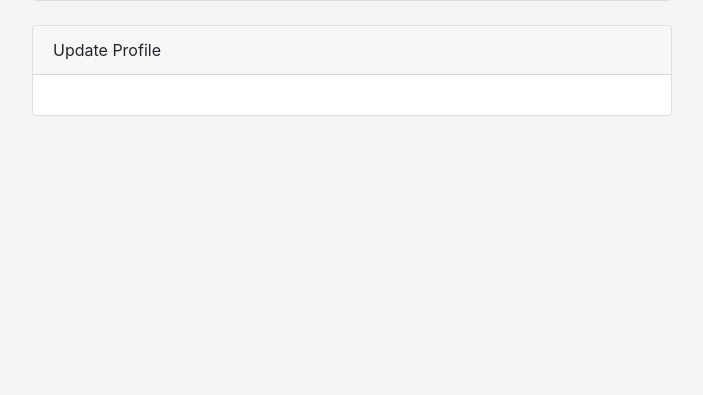
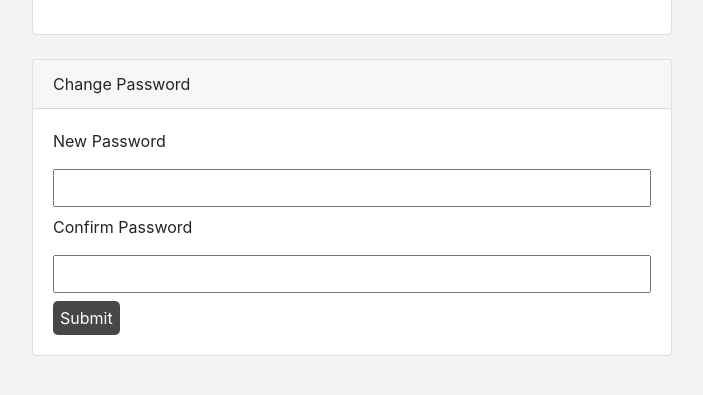
Before and after one commit to aymanbouka/velox, a Flask app: page /dashboard in a window 1280 px wide. Shown: the part 280-675 px from the top of the page, without its empty margins (352-1055 px from the left). Run offline with Flask 3, Linux system fonts and the light colour scheme; some libraries are stand-ins or nearby versions.

Commit message:
added back button and form for change password

```diff
--- a/forms.py
+++ b/forms.py
@@ -62,3 +62,17 @@ class CommentForm(FlaskForm):
     comment = TextAreaField('Comment',validators=[Length(min=1)])
 
     submit = SubmitField('Add Comment')
+
+class PasswordForm(FlaskForm):
+    class Meta:
+        csrf = False
+
+    password = PasswordField('New Password', [
+        DataRequired(message="Please enter a new password."),
+        EqualTo('confirmPassword', message='Passwords must match')
+    ])
+
+    confirmPassword = PasswordField('Confirm Password', validators=[
+        Length(min=6, max=10)
+    ])
+    submit = SubmitField('Submit')
--- a/main.py
+++ b/main.py
@@ -5,6 +5,7 @@ from flask import Flask  # Flask is the web app that we will customize
 from flask import render_template
 from flask import request, session
 from flask import redirect, url_for
+from flask import flash
 from database import db
 from model import Todo as Todo
 from model import Project as Project
@@ -12,7 +13,7 @@ from model import User as User
 from model import Comment as Comment
 from flask_sqlalchemy import SQLAlchemy
 from flask_socketio import SocketIO, send, emit
-from forms import RegisterForm, LoginForm, CommentForm
+from forms import RegisterForm, LoginForm, CommentForm, PasswordForm
 import bcrypt
 
 
@@ -213,9 +214,12 @@ def new_comment(project_id):
         return redirect(url_for('login'))
 
 
-@app.route('/dashboard')
+@app.route('/dashboard', methods=["GET", "POST"])
 def dashboard():
-    return render_template('profile.html')
+    password_form = PasswordForm()
+
+
+    return render_template('profile.html', form=password_form)
 
 app.run(host=os.getenv('IP', '127.0.0.1'), port=int(os.getenv('PORT', 5000)), debug=True)
 
--- a/static/dashboard.css
+++ b/static/dashboard.css
@@ -7,3 +7,59 @@ body {
 .card {
   width: 80vh;
 }
+
+.back_button {
+  position: relative;
+  right: 31rem;
+  bottom: 2rem;
+}
+
+a {
+  text-decoration: none;
+  color: black;
+}
+
+a:link {
+  text-decoration: none;
+}
+
+a:visited {
+  text-decoration: none;
+}
+
+a:hover {
+  text-decoration: none;
+}
+
+a:active {
+  text-decoration: none;
+}
+
+input[type='password'] {
+  width: 100%;
+  padding: 5px 10px;
+
+  margin: 8px 0;
+  box-sizing: border-box;
+}
+
+input[type='password']:focus {
+  border: 3px solid #555;
+}
+
+#submit {
+  background-color: #484646;
+  border: none;
+  color: white;
+  border-radius: 5px;
+  padding: 5px 7px;
+  text-align: center;
+  text-decoration: none;
+  cursor: pointer;
+  transition-duration: 0.4s;
+}
+
+#submit:hover {
+  background-color: rgb(45, 45, 45);
+  color: white;
+}
--- a/templates/profile.html
+++ b/templates/profile.html
@@ -5,6 +5,9 @@
         <meta charset="UTF-8">
         <meta http-equiv="X-UA-Compatible" content="IE=edge">
         <meta name="viewport" content="width=device-width, initial-scale=1.0">
+        <link rel="stylesheet" href="https://cdnjs.cloudflare.com/ajax/libs/font-awesome/6.2.0/css/all.min.css"
+            integrity="sha512-xh6O/CkQoPOWDdYTDqeRdPCVd1SpvCA9XXcUnZS2FmJNp1coAFzvtCN9BmamE+4aHK8yyUHUSCcJHgXloTyT2A=="
+            crossorigin="anonymous" referrerpolicy="no-referrer" />
         <link rel="stylesheet" href="https://cdn.jsdelivr.net/npm/bootstrap@4.0.0/dist/css/bootstrap.min.css"
             integrity="sha384-Gn5384xqQ1aoWXA+058RXPxPg6fy4IWvTNh0E263XmFcJlSAwiGgFAW/dAiS6JXm" crossorigin="anonymous">
         <script src="//maxcdn.bootstrapcdn.com/bootstrap/4.1.1/js/bootstrap.min.js"></script>
@@ -14,6 +17,9 @@
     </head>
 
     <body>
+        <a class="back_button" a href="{{ url_for('main') }}">
+            <i class="fa-solid fa-arrow-left fa-2x"></i>
+        </a>
         <h2>Dashboard</h2>
         <br />
 
@@ -47,15 +53,36 @@
         </div>
         <div class="card">
             <div class="card-header">
-                Update Profile
+                Change Password
             </div>
             <div class="card-body">
 
+                <div class="formwrapper">
+                    <div class="form-field">{{ form.password.label }} {{ form.password }}
+                        {% if form.password.errors %}
+                        <ul class="errors">
+                            {% for error in form.password.errors %}
+                            <li>{{ error }}</li>
+                            {% endfor %}
+                        </ul>
+                        {% endif %}
+                    </div>
+                    <div class="form-field">{{ form.confirmPassword.label }} {{ form.confirmPassword }}
+                        {% if form.confirmPassword.errors %}
+                        <ul class="errors">
+                            {% for error in form.confirmPassword.errors %}
+                            <li>{{ error }}</li>
+                            {% endfor %}
+                        </ul>
+                        {% endif %}
+                    </div>
+                    {{ form.submit }}
+                </div>
 
 
             </div>
 
-
+        </div>
 
     </body>
 
```
